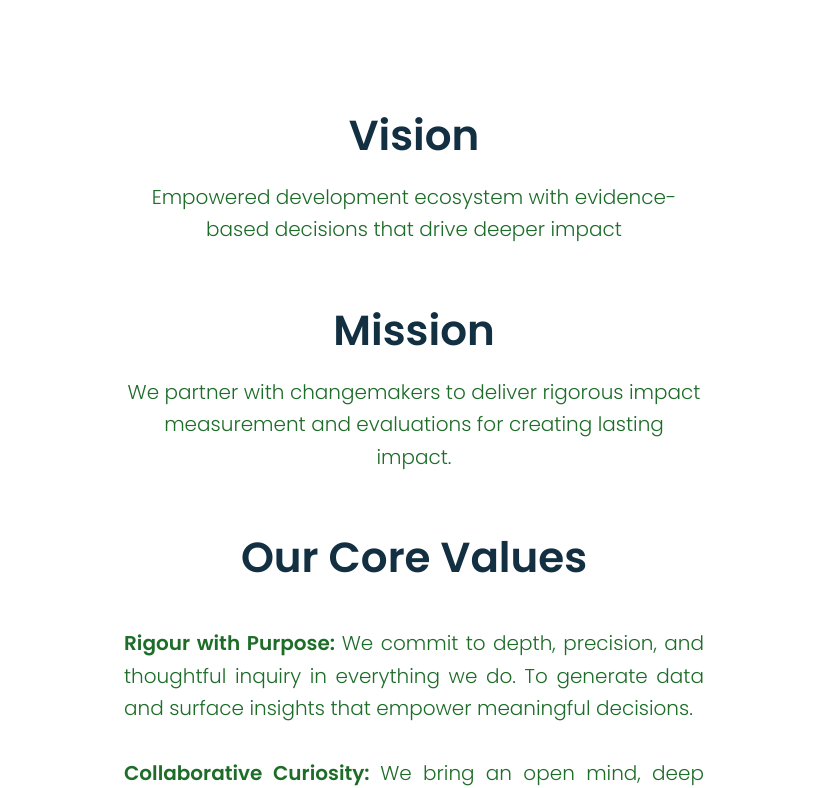
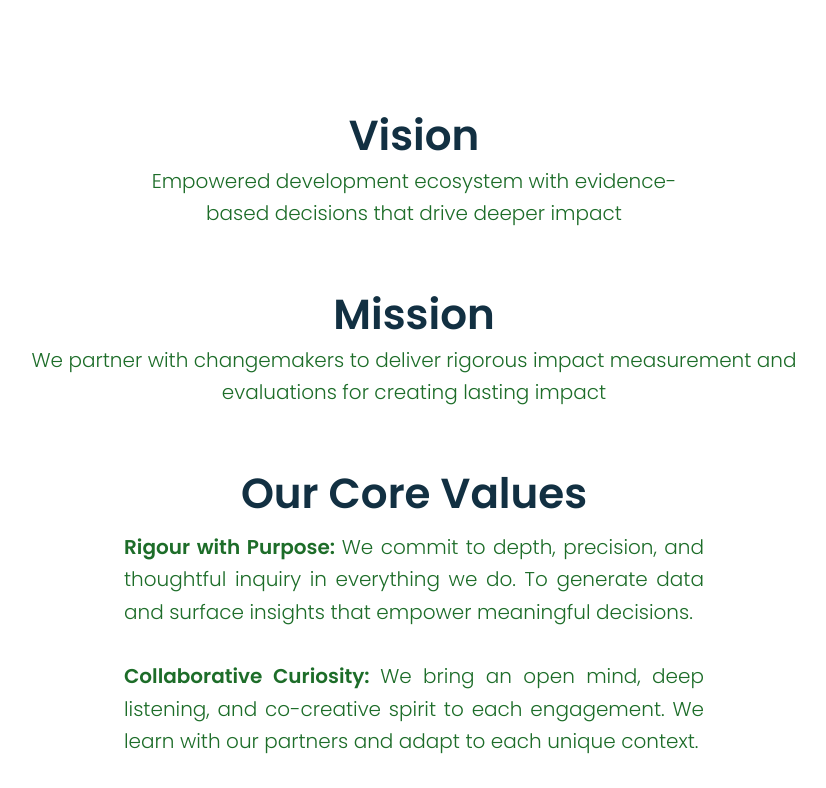
Before and after one commit to Rishilshajan/vic-prod, a React (Vite) app: page / in a window 1280 px wide. Shown: the part 736-1524 px from the top of the page, without its empty margins (226-1052 px from the left). Built offline with nearby package versions, Linux system fonts and the light colour scheme; no server answers.

Commit message:
optimize: Made some changes

```diff
--- a/src/components/About/AboutSectors.tsx
+++ b/src/components/About/AboutSectors.tsx
@@ -30,11 +30,11 @@ const AboutSectors: React.FC = () => {
                     ></div>
 
                     <div className="flex flex-col items-center justify-start h-full py-4 md:py-16 relative z-10 font-poppins text-white">
-                        <h2 className="font-medium text-[28px] md:text-[42px] leading-[120%] md:leading-[100%] mb-8 md:mb-[76px] text-center max-w-[597px] w-full">
+                        <h2 className="font-medium text-[28px] md:text-[42px] leading-[120%] md:leading-[100%] mb-4 md:mb-[30px] text-center max-w-[597px] w-full">
                             We Work Across The Sectors
                         </h2>
 
-                        <p className="font-light text-[14px] md:text-[24px] leading-relaxed md:leading-[140%] max-w-[1002px] w-full mx-auto mb-10 md:mb-[50px] text-justify md:text-center px-2 md:px-0">
+                        <p className="font-light text-[14px] md:text-[24px] leading-relaxed md:leading-[140%] max-w-[1002px] w-full mx-auto mb-10 md:mb-[50px] text-justify md:text-justify px-2 md:px-0">
                             We are committed to the UN SDG 2030 mission and continue to expand our impact footprint through our growing network of clients and partners across CSR, philanthropy, non-profits, social enterprises, government bodies and multilateral agencies, converting action into outcomes across development goals.
                         </p>
 
--- a/src/components/About/AboutStats.tsx
+++ b/src/components/About/AboutStats.tsx
@@ -33,10 +33,6 @@ const AboutStats: React.FC = () => {
                         </div>
                     ))}
                 </div>
-
-                <p className="text-[#188028] font-light text-[20px] leading-none tracking-normal mx-auto w-full max-w-[732px] font-poppins">
-                    We have assessed over 40+ organisations with INR 150 Cr+ CSR fund value
-                </p>
             </div>
         </section>
     );
--- a/src/components/Home/VisionMissionValues.tsx
+++ b/src/components/Home/VisionMissionValues.tsx
@@ -7,7 +7,7 @@ const VisionMissionValues: React.FC = () => {
 
 
         {/* --- Vision Section --- */}
-        <div className="flex flex-col items-center gap-6 w-full">
+        <div className="flex flex-col items-center gap-2 w-full">
 
           <h2 className="font-semibold text-[32px] md:text-[42px] leading-none text-center text-[#123042] w-full max-w-[863px]">
             Vision
@@ -20,20 +20,20 @@ const VisionMissionValues: React.FC = () => {
 
 
         {/*  Mission Section  */}
-        <div className="flex flex-col items-center gap-6 w-full">
+        <div className="flex flex-col items-center gap-2 w-full">
           <h2 className="font-semibold text-[32px] md:text-[42px] leading-none text-center text-[#123042] w-full max-w-[863px]">
             Mission
           </h2>
           {/* Content */}
-          <p className="font-light text-[16px] md:text-[20px] leading-relaxed text-center text-[#1D6D29] w-full max-w-[580px]">
-            We partner with changemakers to deliver rigorous impact measurement and evaluations for creating lasting impact.
+          <p className="font-light text-[14px] md:text-[20px] leading-relaxed text-center text-[#1D6D29] w-full max-w-[800px]">
+            We partner with changemakers to deliver rigorous impact measurement and evaluations for creating lasting impact
           </p>
         </div>
 
 
         {/*  Core Values Section  */}
-        <div className="flex flex-col items-center gap-8 w-full">
-          <h2 className="font-semibold text-[32px] md:text-[42px] leading-none text-center text-[#123042] w-full max-w-[863px] mb-4">
+        <div className="flex flex-col items-center gap-4 w-full">
+          <h2 className="font-semibold text-[32px] md:text-[42px] leading-none text-center text-[#123042] w-full max-w-[863px]">
             Our Core Values
           </h2>
 
--- a/src/components/OurWork/ClientTestimonials.tsx
+++ b/src/components/OurWork/ClientTestimonials.tsx
@@ -53,7 +53,7 @@ const ClientTestimonials: React.FC = () => {
                                     <div className="absolute inset-0 bg-gradient-to-l from-white via-white/60 to-transparent pointer-events-none z-10 rounded-[27px]" />
                                 )}
 
-                                <p className="text-[#23A6F0] text-base leading-relaxed font-normal text-center mb-6 relative z-20">
+                                <p className="text-[#23A6F0] text-base leading-relaxed font-normal text-left italic mb-6 relative z-20">
                                     "{testimonial.text}"
                                 </p>
 
@@ -92,7 +92,7 @@ const ClientTestimonials: React.FC = () => {
                     <div className="relative">
                         {/* Testimonial Content */}
                         <div className="flex flex-col justify-between min-h-[300px] transition-all duration-300">
-                            <p className="text-[#23A6F0] text-base leading-relaxed font-normal text-center mb-8">
+                            <p className="text-[#23A6F0] text-base leading-relaxed font-normal text-left italic mb-8">
                                 "{testimonials[activeIndex].text}"
                             </p>
 
--- a/src/data/testimonialsData.ts
+++ b/src/data/testimonialsData.ts
@@ -9,21 +9,21 @@ export interface Testimonial {
 export const testimonials: Testimonial[] = [
     {
         id: 1,
-        text: "“VIC was incredibly thorough in their investigation, taking everyone from grassroots stakeholders to leadership along to gain a holistic view of our work. I truly appreciated their deep dive approach. It showed a real commitment to understanding the complexities of our world.”",
+        text: "VIC was incredibly thorough in their investigation, taking everyone from grassroots stakeholders to leadership along to gain a holistic view of our work.I truly appreciated their deep dive approach.It showed a real commitment to understanding the complexities of our world.",
         author: "Sarah Mishra",
         role: "Senior Director",
         organization: "REAP Benefit Foundation"
     },
     {
         id: 2,
-        text: "“We shared a cordial and understanding relationship throughout the process. VIC took the time to truly understand our projects.”",
+        text: "We shared a cordial and understanding relationship throughout the process.VIC took the time to truly understand our projects.",
         author: "Neil Kamat",
         role: "Director",
         organization: "Sauramandala Foundation"
     },
     {
         id: 3,
-        text: "“Really appreciated the free flowing discussions, the emphasis on fact based data, and the on site reality checks together, they made it a very comprehensive reporting process. I believe this [report] can confidently be referred to by other organisations as an independent third-party assessment.”",
+        text: "Really appreciated the free flowing discussions, the emphasis on fact based data, and the on site reality checks together, they made it a very comprehensive reporting process.I believe this[report] can confidently be referred to by other organisations as an independent third - party assessment.",
         author: "N. Vidyashankar",
         role: "HPM",
         organization: "Prayoga Institute of Education Research"
```
